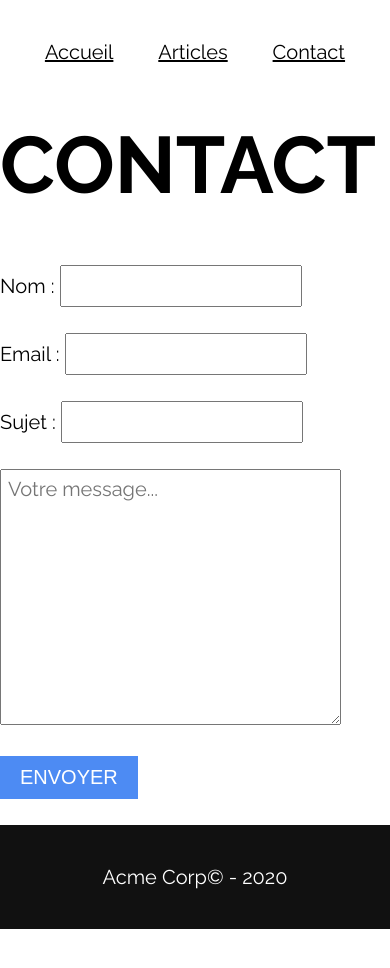
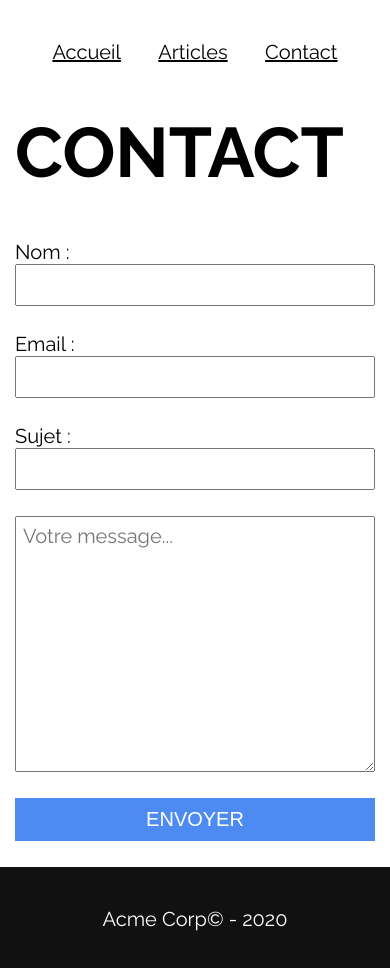
Before and after one commit to ld-web/mds-b3-html-ds1, a plain HTML site: page contact.html in a window 390 px wide. Before the commit the page ends 929 px from the top, so only its background shows below. Drawn offline with Linux system fonts and the light colour scheme.

Commit message:
Media queries pour formulaire de contact

```diff
--- a/style.css
+++ b/style.css
@@ -102,6 +102,20 @@ button:active {
 }
 
 @media screen and (max-width: 450px) {
+  h1 {
+    font-size: 3.5em;
+  }
+
+  #content {
+    margin-left: 15px;
+    margin-right: 15px;
+  }
+
+  .zoneSaisie {
+    display: flex;
+    flex-direction: column;
+  }
+
   #contact-form textarea {
     width: auto;
   }
```
